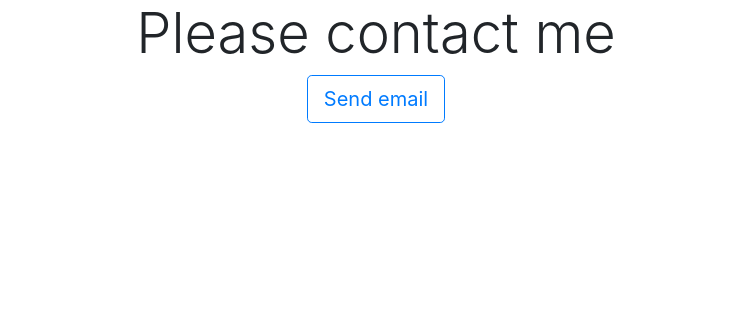
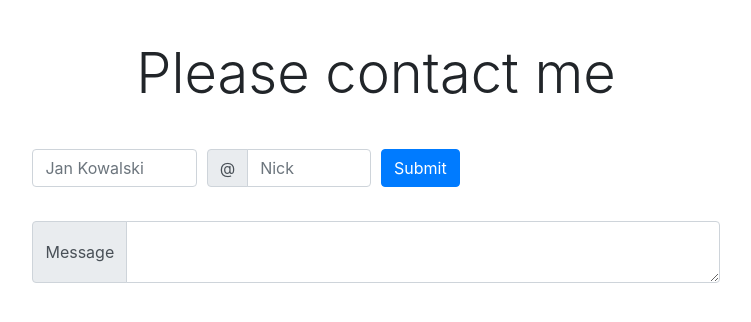
Before and after one commit to rafalwolny/wsb-labs-cloud-computing, a Flask app: page /contact in a window 1280 px wide. Shown: the part 56-378 px from the top of the page, without its empty margins (264-1015 px from the left). Run offline with Flask 2, Linux system fonts and the light colour scheme; some libraries are stand-ins or nearby versions.

Commit message:
small fix on contact.html file

```diff
--- a/templates/contact.html
+++ b/templates/contact.html
@@ -2,15 +2,37 @@
 {% block title %}Contact me{% endblock %}
 {% set active_page = "contact" -%}
 {% block body %}
-<div class="container">
+<div class="container" style="display: grid; gap: 30px 30px; margin-top: 40px;">
   <h1 class="display-4 text-center">Please contact me </h1>
   <div class="row justify-content-center">
-    <a class="text-center" href="mailto:contact_me@email.com" style="text-decoration: none;">
-      <button type="button" class="btn btn-lg btn-outline-primary">
-        Send email
-      </button>
-    </a>
+    <form style="display: grid; gap: 30px 30px;">
+      <div class="form-row align-items-center">
+        <div class="col-sm-3 my-1">
+          <label class="sr-only" for="inlineFormInputName">Name</label>
+          <input type="text" class="form-control" id="inlineFormInputName" placeholder="Jan Kowalski">
+        </div>
+        <div class="col-sm-3 my-1">
+          <label class="sr-only" for="inlineFormInputGroupUsername">Nick</label>
+          <div class="input-group">
+            <div class="input-group-prepend">
+              <div class="input-group-text">@</div>
+            </div>
+            <input type="text" class="form-control" id="inlineFormInputGroupUsername" placeholder="Nick">
+          </div>
+        </div>
+        <div class="col-auto my-1">
+          <a class="text-center" href="mailto:contact_me@email.com" style="text-decoration: none;">
+            <button type="button" class="btn btn-primary">Submit</button>
+          </a>
+        </div>
+      </div>
+      <div class="input-group">
+        <div class="input-group-prepend">
+          <span class="input-group-text">Message</span>
+        </div>
+        <textarea class="form-control" aria-label="With textarea"></textarea>
+      </div>
+    </form>
   </div>
 </div>
-
 {% endblock %}
```
